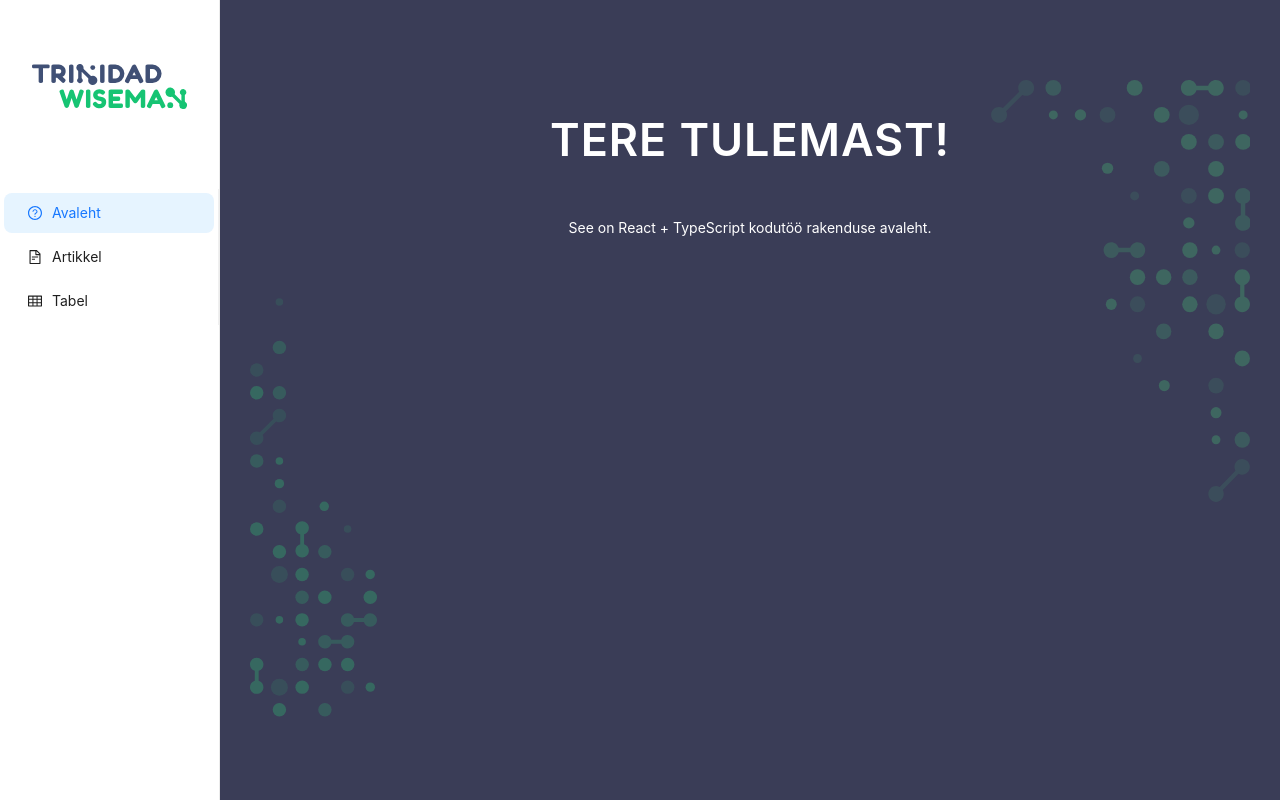
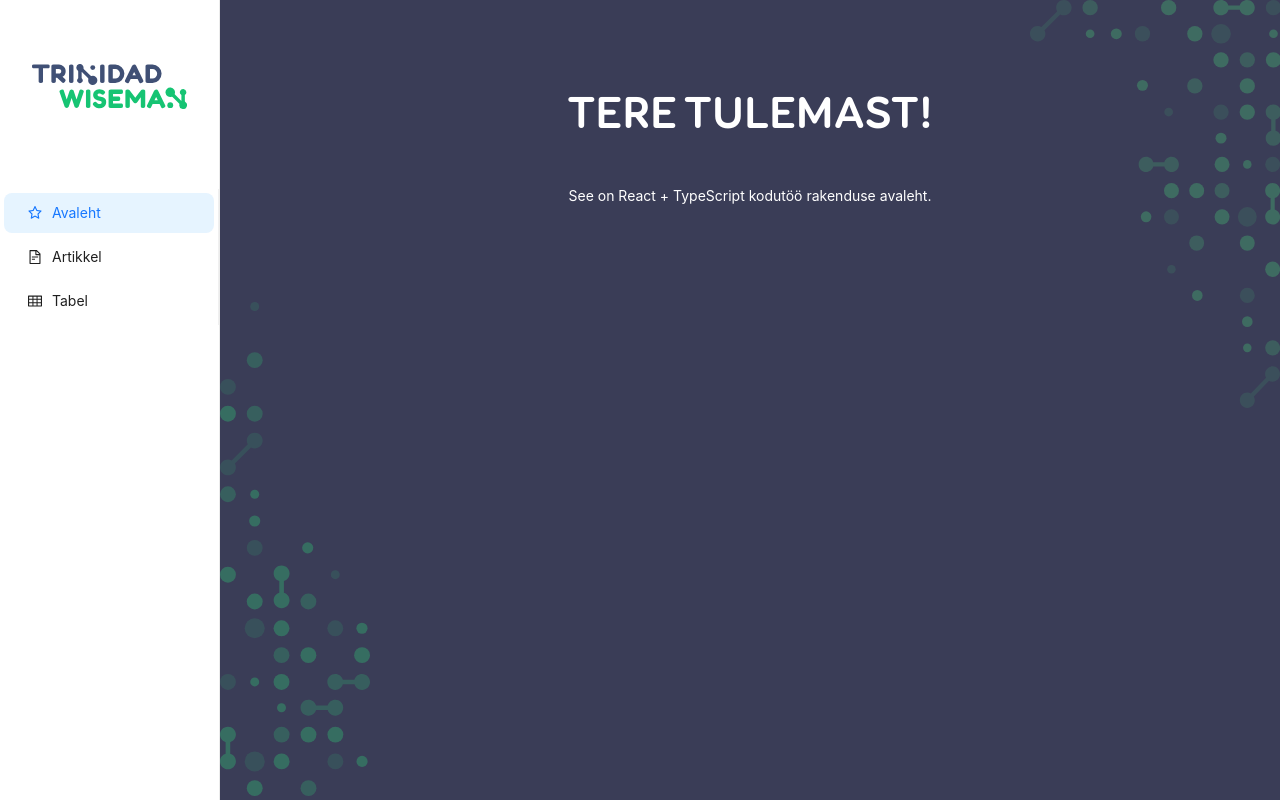
Before and after one commit to fredkorts/trinidad-wiseman-homework, a React (Vite) app: page / in a window 1280 px wide. Built offline with nearby package versions, Linux system fonts and the light colour scheme.

Commit message:
Minor fixes

```diff
--- a/src/assets/styles/theme.css
+++ b/src/assets/styles/theme.css
@@ -41,6 +41,11 @@ body {
 
 .ant-layout {
   background: var(--bg);
+  background-image: url("../images/bg-deco-left.svg"),url("../images/bg-deco-right.svg");
+  background-repeat: no-repeat;
+  background-position: 220px bottom,100% 0;
+  background-size: 150px,250px;
+  background-attachment: fixed;
 }
 
 .ant-layout-sider {
@@ -59,32 +64,6 @@ body {
   width: 100%;
   max-width: var(--content-max-width);
   margin: var(--space-3xl) auto;
-  padding: var(--content-padding);
-}
-
-.tw-content::before,
-.ant-layout-content::after {
-  content: "";
-  position: absolute;
-  pointer-events: none;
-  z-index: -1;
-  opacity: 0.9;
-}
-
-.tw-content::before {
-  left: 0;
-  bottom: 0;
-  width: min(33vw, 520px);
-  height: min(33vw, 520px);
-  background: url("../images/bg-deco-left.svg") left bottom / contain no-repeat;
-}
-
-.tw-content::after {
-  right: 0;
-  top: 0;
-  width: min(33vw, 520px);
-  height: min(33vw, 520px);
-  background: url("../images/bg-deco-right.svg") right top / contain no-repeat;
 }
 
 .ant-card-body {
@@ -147,7 +126,8 @@ p {
 }
 
 .page-title {
-  text-transform: none;
+ font-family: var(--font-base);
+  text-transform: uppercase;
   letter-spacing: 0;
   text-align: center;
   margin: 0 0 var(--space-md);
@@ -495,6 +475,12 @@ p {
     left: 0;
   }
 
+  .ant-layout {
+    background-position: 0 bottom,100% 0;
+    background-size: 150px,250px;
+    padding: var(--content-padding);
+  }
+
   .tw-sider.tw-sider--mobile {
     position: fixed !important;
     top: var(--header-height);
--- a/src/components/layout/Sidebar.tsx
+++ b/src/components/layout/Sidebar.tsx
@@ -1,4 +1,4 @@
-import { FileTextOutlined, QuestionCircleOutlined, TableOutlined } from '@ant-design/icons';
+import { FileTextOutlined, StarOutlined, TableOutlined } from '@ant-design/icons';
 import { Menu } from 'antd';
 import type { MenuProps } from 'antd';
 import Sider from 'antd/es/layout/Sider';
@@ -12,7 +12,7 @@ type SidebarProps = {
 };
 
 const menuItems: MenuProps['items'] = [
-  { key: '/', icon: <QuestionCircleOutlined />, label: 'Avaleht' },
+  { key: '/', icon: <StarOutlined />, label: 'Avaleht' },
   { key: '/article', icon: <FileTextOutlined />, label: 'Artikkel' },
   { key: '/table', icon: <TableOutlined />, label: 'Tabel' },
 ];
--- a/src/pages/Article/index.tsx
+++ b/src/pages/Article/index.tsx
@@ -30,7 +30,7 @@ export default function ArticlePage() {
 
       <Card className="article-card">
         <header className="article-header">
-          <h1 id="article-title">{data.title}</h1>
+          <h1 className="page-title">{data.title}</h1>
         </header>
 
         {/* Intro (HTML) */}
--- a/src/pages/Home/index.tsx
+++ b/src/pages/Home/index.tsx
@@ -1,7 +1,7 @@
 export default function Home() {
   return (
     <section aria-labelledby="welcome" className="home-page">
-      <h1 id="welcome">Tere tulemast!</h1>
+      <h1 className="page-title">Tere tulemast!</h1>
       <p>See on React + TypeScript kodutöö rakenduse avaleht.</p>
     </section>
   );
```
